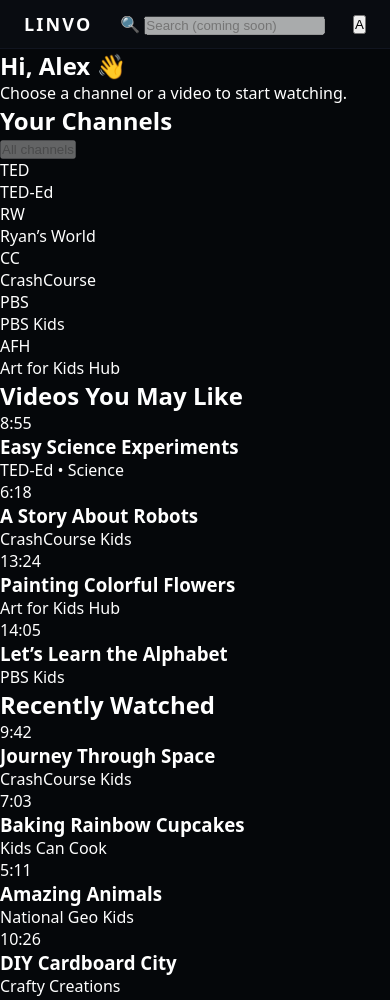
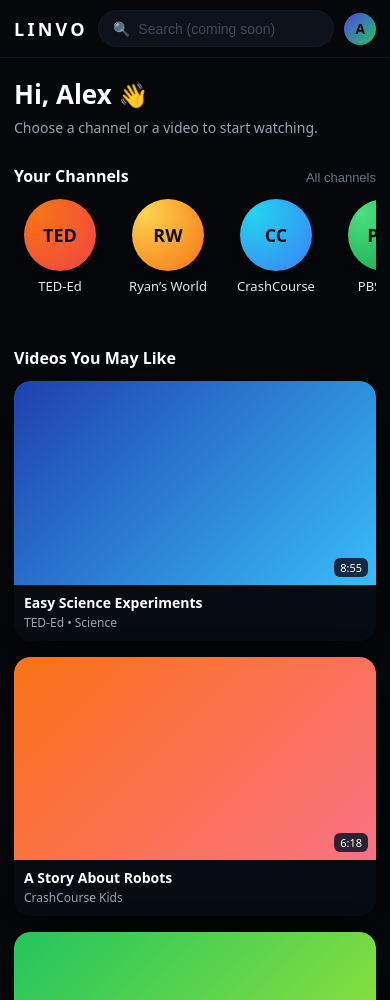
Before and after one commit to mcrbilly7/Linvo, a plain HTML site: page index.html in a window 390 px wide. Shown: the top 1000 px of the page. Drawn offline with Linux system fonts and the light colour scheme.

Commit message:
Add LINVO home screen styling
Updated styles for various components including the top bar, search bar, and video cards. Improved layout and responsiveness.

```diff
--- a/styles.css
+++ b/styles.css
@@ -1,51 +1,308 @@
-* {
+/* Global reset */
+*,
+*::before,
+*::after {
   box-sizing: border-box;
   margin: 0;
   padding: 0;
 }
 
+/* Base */
 body {
-  font-family: system-ui, -apple-system, BlinkMacSystemFont, "Segoe UI", sans-serif;
+  font-family: system-ui, -apple-system, BlinkMacSystemFont, "Segoe UI",
+    sans-serif;
   background: #05070a;
   color: #ffffff;
+  -webkit-font-smoothing: antialiased;
 }
 
 #app {
   min-height: 100vh;
 }
 
+/* Top bar */
 .top-bar {
+  position: sticky;
+  top: 0;
+  z-index: 20;
   display: flex;
   align-items: center;
   justify-content: space-between;
   padding: 12px 24px;
-  background: #090c11;
+  background: #05070a;
   border-bottom: 1px solid #111520;
 }
 
 .logo {
-  font-weight: 700;
-  letter-spacing: 0.12em;
+  font-weight: 800;
+  letter-spacing: 0.18em;
   font-size: 18px;
 }
 
-.search-placeholder {
+/* Search */
+.search-bar {
   flex: 1;
-  margin: 0 16px;
-  max-width: 420px;
-  height: 36px;
+  max-width: 480px;
+  margin: 0 24px;
+  display: flex;
+  align-items: center;
+  gap: 8px;
+  padding: 8px 14px;
+  background: #10141f;
   border-radius: 999px;
-  background: #111520;
-  opacity: 0.6;
+  border: 1px solid #161b27;
+  opacity: 0.85;
 }
 
-.profile-placeholder {
+.search-icon {
+  font-size: 14px;
+}
+
+.search-bar input {
+  flex: 1;
+  border: none;
+  background: transparent;
+  color: #9ca3af;
+  font-size: 14px;
+}
+
+.search-bar input::placeholder {
+  color: #4b5563;
+}
+
+.search-bar input:disabled {
+  cursor: not-allowed;
+}
+
+/* Profile chip */
+.profile-chip {
+  border: none;
+  background: transparent;
+  padding: 0;
+  cursor: default;
+}
+
+.profile-avatar {
   width: 32px;
   height: 32px;
   border-radius: 50%;
-  background: #1f2933;
+  background: linear-gradient(135deg, #4f46e5, #22c55e);
+  display: inline-flex;
+  align-items: center;
+  justify-content: center;
+  font-size: 14px;
+  font-weight: 600;
 }
 
-.content {
-  padding: 24px;
+/* Layout */
+.main {
+  max-width: 1160px;
+  margin: 0 auto;
+  padding: 24px 24px 40px;
 }
+
+/* Hero */
+.hero {
+  margin-bottom: 28px;
+}
+
+.hero-title {
+  font-size: clamp(26px, 3vw, 32px);
+  font-weight: 700;
+  margin-bottom: 6px;
+}
+
+.wave {
+  font-size: 24px;
+}
+
+.hero-subtitle {
+  font-size: 14px;
+  color: #9ca3af;
+}
+
+/* Sections */
+.section {
+  margin-bottom: 28px;
+}
+
+.section-header {
+  display: flex;
+  align-items: baseline;
+  justify-content: space-between;
+  margin-bottom: 12px;
+}
+
+.section-header h2 {
+  font-size: 16px;
+  font-weight: 600;
+}
+
+.section-link {
+  font-size: 13px;
+  color: #6b7280;
+  background: none;
+  border: none;
+  cursor: default;
+}
+
+/* Channel row */
+.channel-row {
+  display: flex;
+  gap: 16px;
+  overflow-x: auto;
+  padding-bottom: 6px;
+}
+
+.channel-row::-webkit-scrollbar {
+  height: 6px;
+}
+
+.channel-row::-webkit-scrollbar-track {
+  background: transparent;
+}
+
+.channel-row::-webkit-scrollbar-thumb {
+  background: #1f2933;
+  border-radius: 999px;
+}
+
+.channel-card {
+  min-width: 92px;
+  display: flex;
+  flex-direction: column;
+  align-items: center;
+  gap: 6px;
+}
+
+.channel-icon {
+  width: 72px;
+  height: 72px;
+  border-radius: 50%;
+  display: flex;
+  align-items: center;
+  justify-content: center;
+  font-weight: 700;
+  font-size: 18px;
+  color: #0b1020;
+  box-shadow: 0 14px 30px rgba(0, 0, 0, 0.45);
+}
+
+/* Different channel color schemes */
+.channel-icon--ted {
+  background: radial-gradient(circle at 20% 20%, #f97316, #ef4444);
+}
+
+.channel-icon--ryan {
+  background: radial-gradient(circle at 20% 20%, #fcd34d, #f97316);
+}
+
+.channel-icon--crash {
+  background: radial-gradient(circle at 20% 20%, #22d3ee, #3b82f6);
+}
+
+.channel-icon--pbs {
+  background: radial-gradient(circle at 20% 20%, #4ade80, #16a34a);
+}
+
+.channel-icon--art {
+  background: radial-gradient(circle at 20% 20%, #a855f7, #ec4899);
+}
+
+.channel-name {
+  font-size: 13px;
+  text-align: center;
+  color: #e5e7eb;
+}
+
+/* Videos */
+.video-row {
+  display: grid;
+  grid-template-columns: repeat(auto-fit, minmax(190px, 1fr));
+  gap: 16px;
+}
+
+.video-card {
+  background: #070b12;
+  border-radius: 16px;
+  overflow: hidden;
+  box-shadow: 0 18px 40px rgba(0, 0, 0, 0.55);
+}
+
+.video-thumb {
+  position: relative;
+  aspect-ratio: 16 / 9;
+  border-radius: 16px 16px 0 0;
+  overflow: hidden;
+}
+
+/* thumbnail placeholders with gradients */
+.video-thumb--science {
+  background: linear-gradient(135deg, #1e40af, #38bdf8);
+}
+
+.video-thumb--robots {
+  background: linear-gradient(135deg, #f97316, #fb7185);
+}
+
+.video-thumb--painting {
+  background: linear-gradient(135deg, #22c55e, #a3e635);
+}
+
+.video-thumb--abc {
+  background: linear-gradient(135deg, #4f46e5, #0ea5e9);
+}
+
+.video-thumb--space {
+  background: linear-gradient(135deg, #0f172a, #38bdf8);
+}
+
+.video-thumb--baking {
+  background: linear-gradient(135deg, #f97316, #fde68a);
+}
+
+.video-thumb--animals {
+  background: linear-gradient(135deg, #16a34a, #22c55e);
+}
+
+.video-thumb--crafts {
+  background: linear-gradient(135deg, #a855f7, #ec4899);
+}
+
+.video-duration {
+  position: absolute;
+  right: 8px;
+  bottom: 8px;
+  padding: 2px 6px;
+  border-radius: 6px;
+  background: rgba(15, 23, 42, 0.88);
+  font-size: 11px;
+}
+
+/* video text */
+.video-title {
+  font-size: 14px;
+  font-weight: 600;
+  padding: 8px 10px 2px;
+}
+
+.video-meta {
+  font-size: 12px;
+  color: #9ca3af;
+  padding: 0 10px 10px;
+}
+
+/* Responsiveness */
+@media (max-width: 640px) {
+  .top-bar {
+    padding: 10px 14px;
+  }
+
+  .search-bar {
+    margin: 0 10px;
+  }
+
+  .main {
+    padding: 18px 14px 30px;
+  }
+}
```
